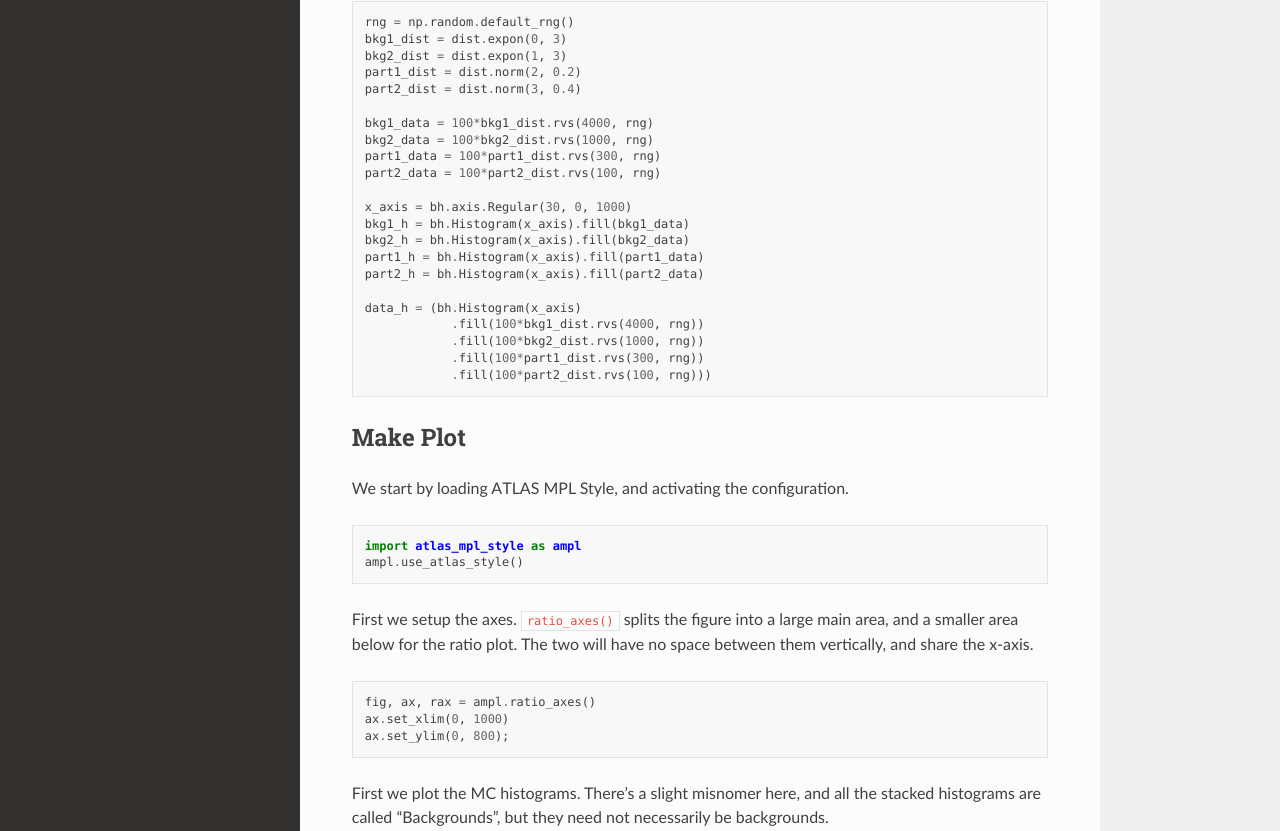
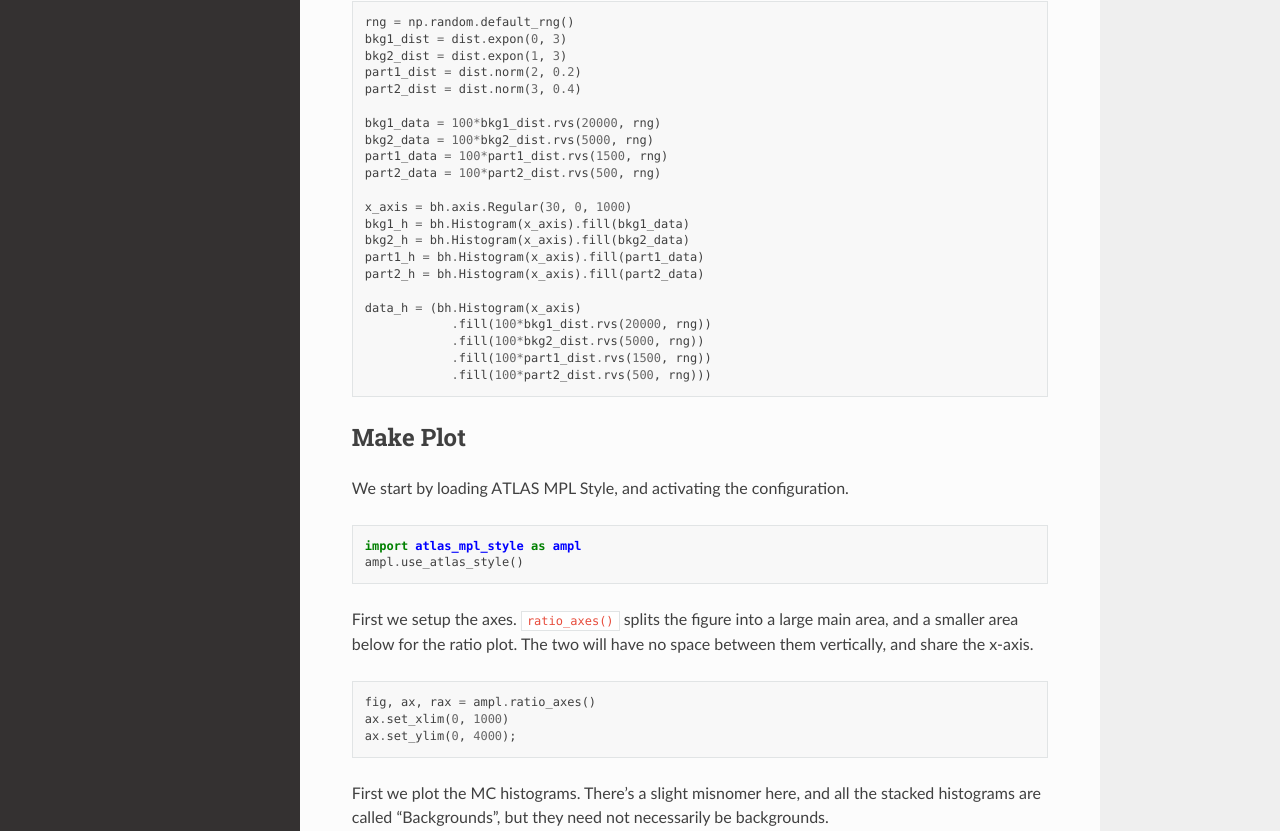
Before and after one commit to beojan/atlas-mpl, a Sphinx documentation site: the page built from docs/examples.rst, in a window 1280 px wide and 1400 px high. Shown: the part 548-1379 px from the top of the window. Built offline with Sphinx 7.4.7 and the Read the Docs theme 3.1.0, drawn with Linux system fonts in a browser that asks for light colours.

```diff
--- a/docs/examples.rst
+++ b/docs/examples.rst
@@ -29,10 +29,10 @@ PlottableHistogram protocol.
     part1_dist = dist.norm(2, 0.2)
     part2_dist = dist.norm(3, 0.4)
 
-    bkg1_data = 100*bkg1_dist.rvs(4000, rng)
-    bkg2_data = 100*bkg2_dist.rvs(1000, rng)
-    part1_data = 100*part1_dist.rvs(300, rng)
-    part2_data = 100*part2_dist.rvs(100, rng)
+    bkg1_data = 100*bkg1_dist.rvs(20000, rng)
+    bkg2_data = 100*bkg2_dist.rvs(5000, rng)
+    part1_data = 100*part1_dist.rvs(1500, rng)
+    part2_data = 100*part2_dist.rvs(500, rng)
 
     x_axis = bh.axis.Regular(30, 0, 1000)
     bkg1_h = bh.Histogram(x_axis).fill(bkg1_data)
@@ -41,11 +41,10 @@ PlottableHistogram protocol.
     part2_h = bh.Histogram(x_axis).fill(part2_data)
 
     data_h = (bh.Histogram(x_axis)
-                .fill(100*bkg1_dist.rvs(4000, rng))
-                .fill(100*bkg2_dist.rvs(1000, rng))
-                .fill(100*part1_dist.rvs(300, rng))
-                .fill(100*part2_dist.rvs(100, rng)))
-
+                .fill(100*bkg1_dist.rvs(20000, rng))
+                .fill(100*bkg2_dist.rvs(5000, rng))
+                .fill(100*part1_dist.rvs(1500, rng))
+                .fill(100*part2_dist.rvs(500, rng)))
 Make Plot
 -------------
 
@@ -64,7 +63,7 @@ have no space between them vertically, and share the x-axis.
 
     fig, ax, rax = ampl.ratio_axes()
     ax.set_xlim(0, 1000)
-    ax.set_ylim(0, 800);
+    ax.set_ylim(0, 4000);
 
 First we plot the MC histograms. There’s a slight misnomer here, and all
 the stacked histograms are called “Backgrounds”, but they need not
--- a/pyproject.toml
+++ b/pyproject.toml
@@ -4,7 +4,7 @@ build-backend = "flit_core.buildapi"
 
 [project]
 name = "atlas-mpl-style"
-version = "0.24.0"
+version = "0.24.1"
 description = "ATLAS style for Matplotlib 3.0+"
 authors = [{name = "Beojan Stanislaus", email = "beojan.stanislaus@cern.ch"}]
 readme = "README.rst"
```
Also changed, not shown: README.rst (+4 -11 lines), docs/output_19_0.png, 1 other file.
